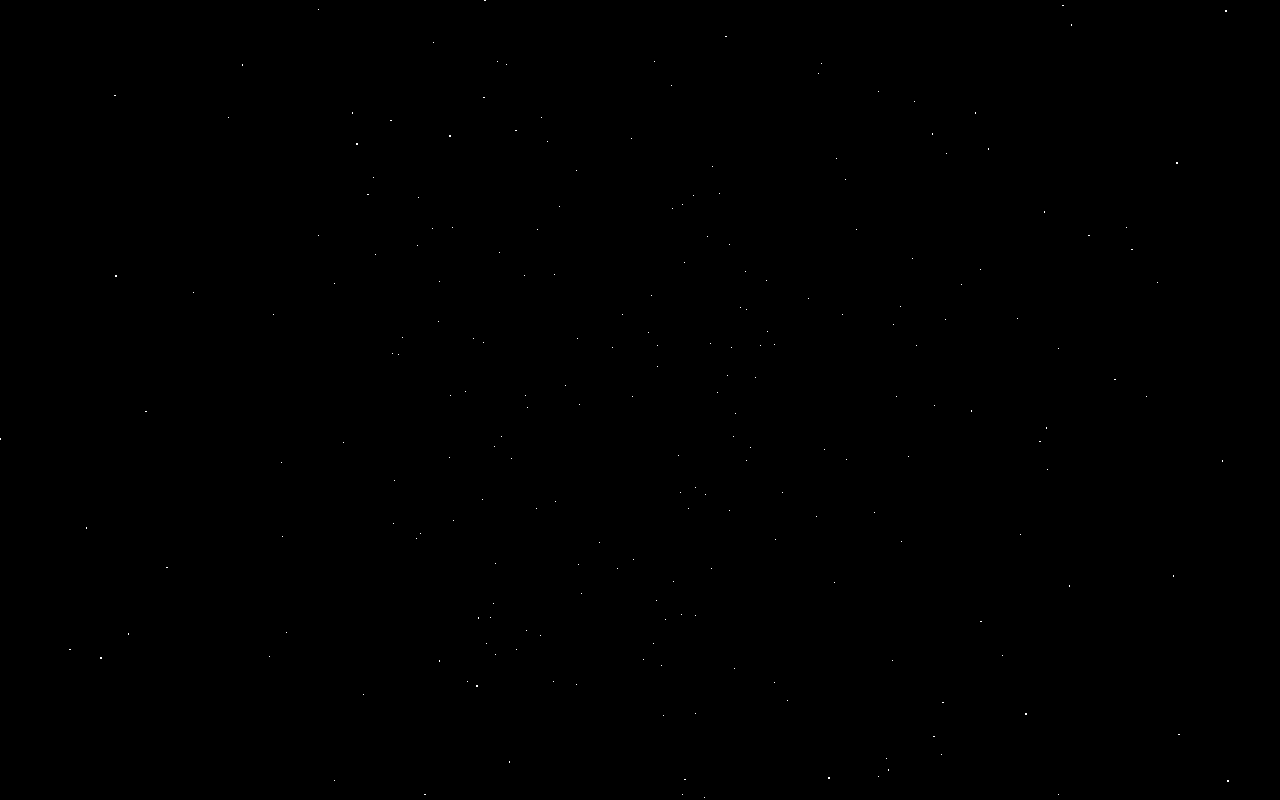
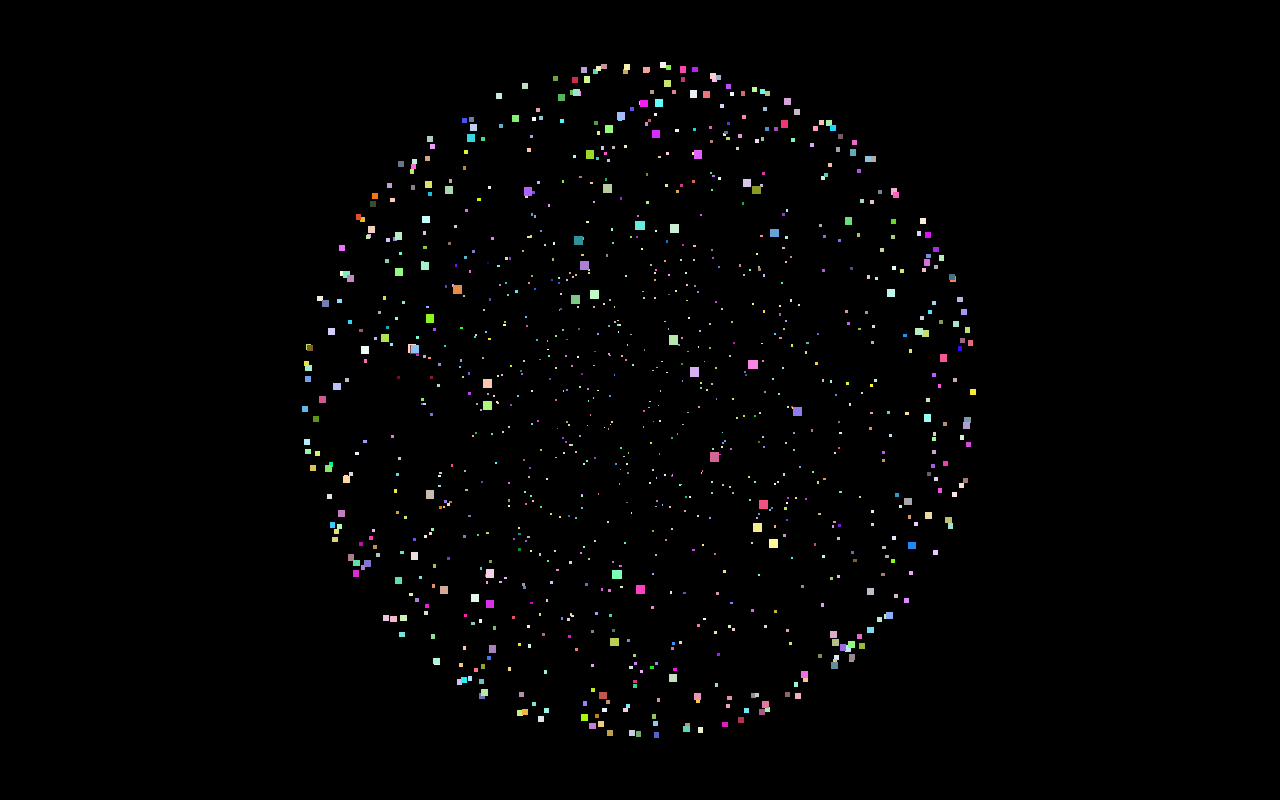
Before and after one commit to vpondtor/three, a website built with Vite: page index.html in a window 1280 px wide. Built offline with nearby package versions, Linux system fonts and the light colour scheme.

Commit message:
added color

```diff
--- a/src/index.ts
+++ b/src/index.ts
@@ -18,7 +18,7 @@ document.body.appendChild(renderer.domElement)
 const camera = new THREE.PerspectiveCamera(100, window.innerWidth / window.innerHeight, 0.1, 1000);
 const controls = new OrbitControls(camera, renderer.domElement)
 
-camera.position.set(0, 3, 3);
+camera.position.set(0, 100, 100);
 controls.update();
 
 // Clock
@@ -28,8 +28,8 @@ let internalTime = 0;
 // Register Environments
 const environments: SceneEnvironment[] = [];
 
-// TODO: @vpondtor find some way not to have to update this manually. Config file? Automatically detect files in ./scenes
-environments.push(STARS.create(1000, 500));
+// TODO: @vpondtor find some way not to have to update this manually. Config file? Automatically detect files in ./scenes?
+environments.push(STARS.create(1000, 100));
 environments.push(SADNBOX.create());
 environments.push(TEMPLATE.create());
 
--- a/src/scenes/stars.ts
+++ b/src/scenes/stars.ts
@@ -4,21 +4,29 @@ import { SceneEnvironment } from '../types/scene-environment';
 export function create(n: number, radius: number): SceneEnvironment {
     const scene = new THREE.Scene();
 
-    let geometry = new THREE.BufferGeometry();
-    let material = new THREE.PointsMaterial();
+    let buffer = new THREE.BufferGeometry();
+    let material = new THREE.PointsMaterial({
+        size: 1.0,
+        vertexColors: true
+    });
 
     let direction = new THREE.Vector3();
-    let points: number[] = [];
+    let color = new THREE.Vector3();
+    let positions: number[] = [];
+    let colors: number[] = [];
     for (let i = 0; i < n; i++) {
         direction.randomDirection();
         direction.multiplyScalar(radius);
+        positions.push(direction.x, direction.y, direction.z);
 
-        points.push(direction.x, direction.y, direction.z);
+        color.random();
+        colors.push(color.x, color.y, color.z);
     }
 
-    geometry.setAttribute('position', new THREE.Float32BufferAttribute(points, 3))
+    buffer.setAttribute('position', new THREE.Float32BufferAttribute(positions, 3));
+    buffer.setAttribute('color', new THREE.Float32BufferAttribute(colors, 3));
 
-    let stars = new THREE.Points(geometry, material)
+    let stars = new THREE.Points(buffer, material);
     scene.add(stars);
 
     let animate = function(t: number) {
```
Also changed, not shown: build/assets/index-Bb2bor8u.js (added), build/assets/index-DQ6OOSYB.js (deleted), build/index.html.
